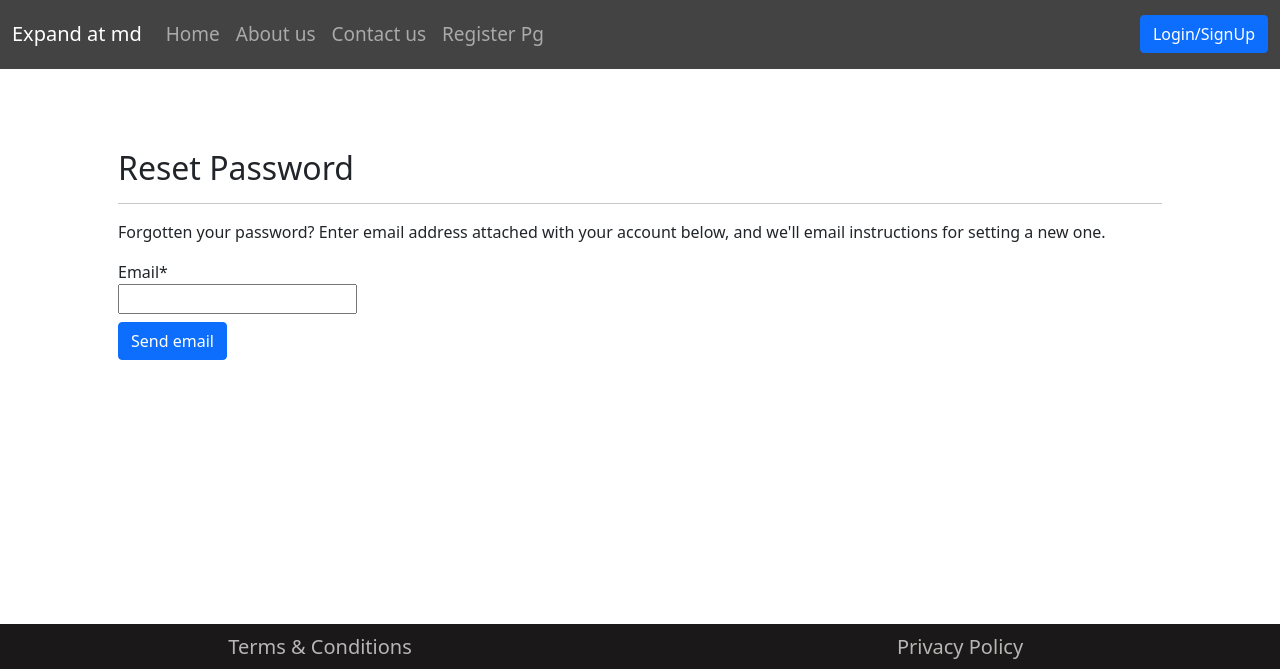
After one commit to Ashish1322/Mypg, a Django app: page /password_reset in a window 1280 px wide. The commit adds this page. Shown: the top 669 px of the page. Run offline with Django 3.2, Linux system fonts and the light colour scheme; some libraries are stand-ins or nearby versions.

Commit message:
Add email service

```diff
--- a/mypg/urls.py
+++ b/mypg/urls.py
@@ -18,6 +18,16 @@ from django.urls import path,include
 from . import views
 from django.conf import settings
 from django.conf.urls.static import static
+from django.contrib.auth import views as auth_views
+# For authentication urls
+# accounts/logout/ [name='logout']
+# accounts/password_change/ [name='password_change']
+# accounts/password_change/done/ [name='password_change_done']
+# accounts/password_reset/ [name='password_reset']
+# accounts/password_reset/done/ [name='password_reset_done']
+# accounts/reset/<uidb64>/<token>/ [name='password_reset_confirm']
+# accounts/reset/done/ [name='password_reset_complete']
+
 urlpatterns = [
     path('admin/', admin.site.urls),
     path('', views.home,name="home"),
@@ -28,6 +38,11 @@ urlpatterns = [
     path('policy/', views.policy,name="policy"),
     path('conditions/', views.conditions,name="conditions"),
     path('pg/', include('pg.urls')),
+    # path('accounts/', include('django.contrib.auth.urls')),
+    path('password_reset/done/', auth_views.PasswordResetDoneView.as_view(template_name='mypg/password_reset_done.html'), name='password_reset_done'),
+    path('reset/<uidb64>/<token>/', auth_views.PasswordResetConfirmView.as_view(template_name="mypg/password_reset_confirm.html"), name='password_reset_confirm'),
+    path('reset/done/', auth_views.PasswordResetCompleteView.as_view(template_name='mypg/password_reset_complete.html'), name='password_reset_complete'),
+    path("password_reset", views.password_reset_request, name="password_reset")
 
 
 ]
--- a/mypg/views.py
+++ b/mypg/views.py
@@ -4,6 +4,16 @@ from django.contrib.auth import login,logout,authenticate
 from django.contrib import messages
 from django.shortcuts import redirect
 from pg.models import Pg,recommended,Testmotional
+from django.core.mail import send_mail, BadHeaderError
+from django.http import HttpResponse
+from django.contrib.auth.forms import PasswordResetForm
+from django.contrib.auth.models import User
+from django.template.loader import render_to_string
+from django.db.models.query_utils import Q
+from django.utils.http import urlsafe_base64_encode
+from django.contrib.auth.tokens import default_token_generator
+from django.utils.encoding import force_bytes
+from mypg.settings import EMAIL_HOST_USER
 
 def home(request):
     r_pg = recommended.objects.all()
@@ -66,3 +76,31 @@ def policy(request):
 
 def conditions(request):
     return render(request,'mypg/terms_conditions.html')
+
+def password_reset_request(request):
+	if request.method == "POST":
+		password_reset_form = PasswordResetForm(request.POST)
+		if password_reset_form.is_valid():
+			data = password_reset_form.cleaned_data['email']
+			associated_users = User.objects.filter(Q(email=data))
+			if associated_users.exists():
+				for user in associated_users:
+					subject = "Password Reset Requested"
+					email_template_name = "mypg/password_reset_email.txt"
+					c = {
+					"email":user.email,
+					'domain':'apnastartuppg.herokuapp.com',
+					'site_name': 'Apna Thikana',
+					"uid": urlsafe_base64_encode(force_bytes(user.pk)),
+					"user": user,
+					'token': default_token_generator.make_token(user),
+					'protocol': 'http',
+					}
+					email = render_to_string(email_template_name, c)
+					try:
+						send_mail(subject, email, EMAIL_HOST_USER , [user.email], fail_silently=False)
+					except BadHeaderError:
+						return HttpResponse('Invalid header found.')
+					return redirect ("/password_reset/done/")
+	password_reset_form = PasswordResetForm()
+	return render(request=request, template_name="mypg/password_reset.html", context={"password_reset_form":password_reset_form})
--- a/templates/mypg/login_signup.html
+++ b/templates/mypg/login_signup.html
@@ -425,8 +425,9 @@ form.sign-in-form {
               <i class="fas fa-lock"></i>
               <input name="login_password" type="password" placeholder="Password" />
             </div>
+
             <input type="submit" value="Login" class="btn solid" />
-
+            <div><a href="{% url 'password_reset' %}" style="text-decoration: none;">Forget Password ?</a> </div>
 
           </form>
           <!-- Sign up form -->
--- /dev/null
+++ b/templates/mypg/password_reset.html
@@ -0,0 +1,19 @@
+{% extends 'mypg/basic.html' %}
+{% block btn_on_contact_login %}btn{% endblock btn_on_contact_login %}
+{% block body %}
+{% load crispy_forms_tags %}
+
+	<!--Reset Password-->
+	<div class="container p-5">
+  	 	<h2 class="font-weight-bold mt-3">Reset Password</h2>
+		<hr>
+		<p>Forgotten your password? Enter email address attached with your account below, and we'll email instructions for setting a new one.</p>
+        <form method="POST">
+            {% csrf_token %}
+            {{ password_reset_form|crispy }}
+            <button class="btn btn-primary my-2" type="submit">Send email</button>
+        </form>
+  	</div>
+	<div class="container" style="height: 200px;"></div>
+
+{% endblock body %}
--- a/templates/pg/contact_us.html
+++ b/templates/pg/contact_us.html
@@ -173,4 +173,8 @@ active
   </div>
 
 </div>
+
+<div class="container" style="height: 50px;">
+
+</div>
 {% endblock body %}
```
Also changed, not shown: mypg/settings.py (+8 -1 lines), templates/mypg/password_reset_complete.html (added, +19 -0 lines), templates/mypg/password_reset_confirm.html (added, +15 -0 lines), templates/mypg/password_reset_done.html (added, +15 -0 lines), templates/mypg/password_reset_email.txt (added, +15 -0 lines).
